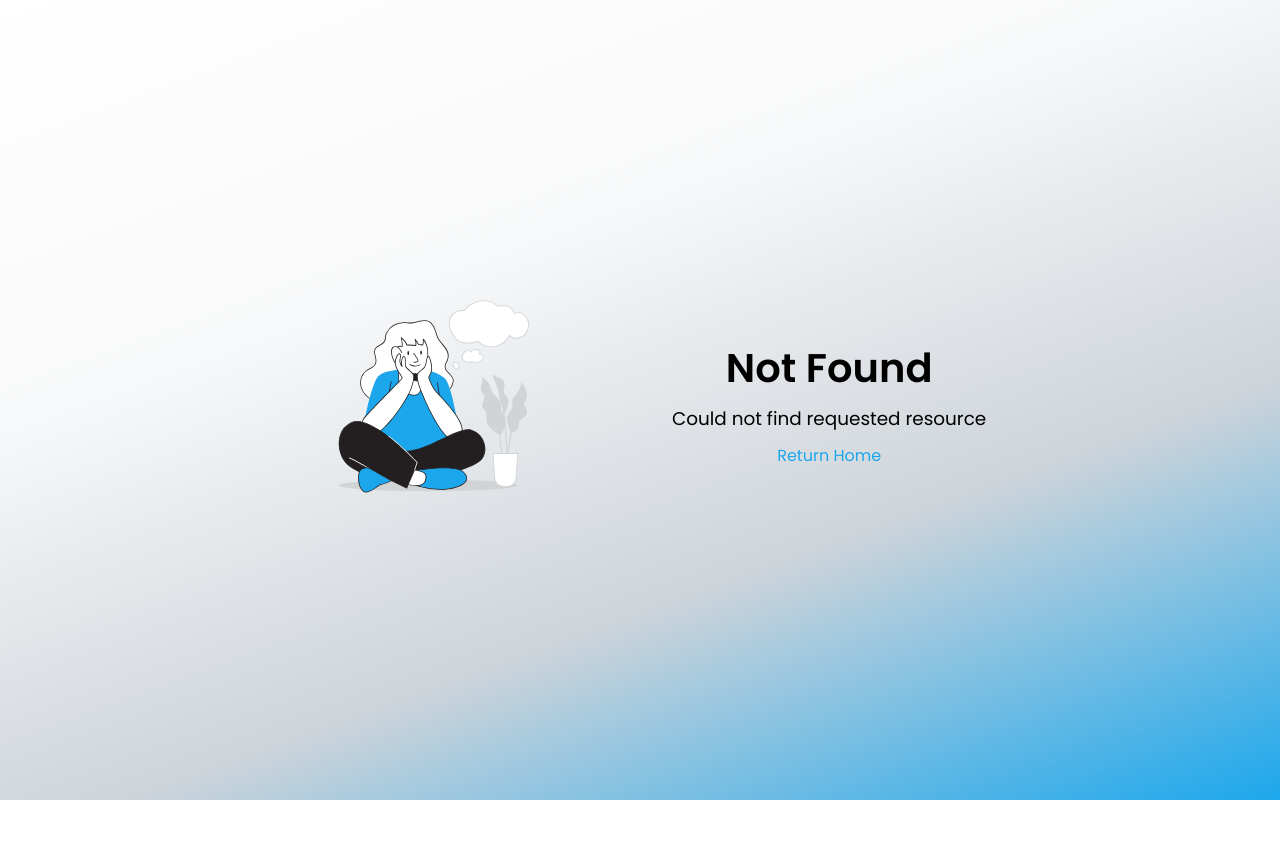
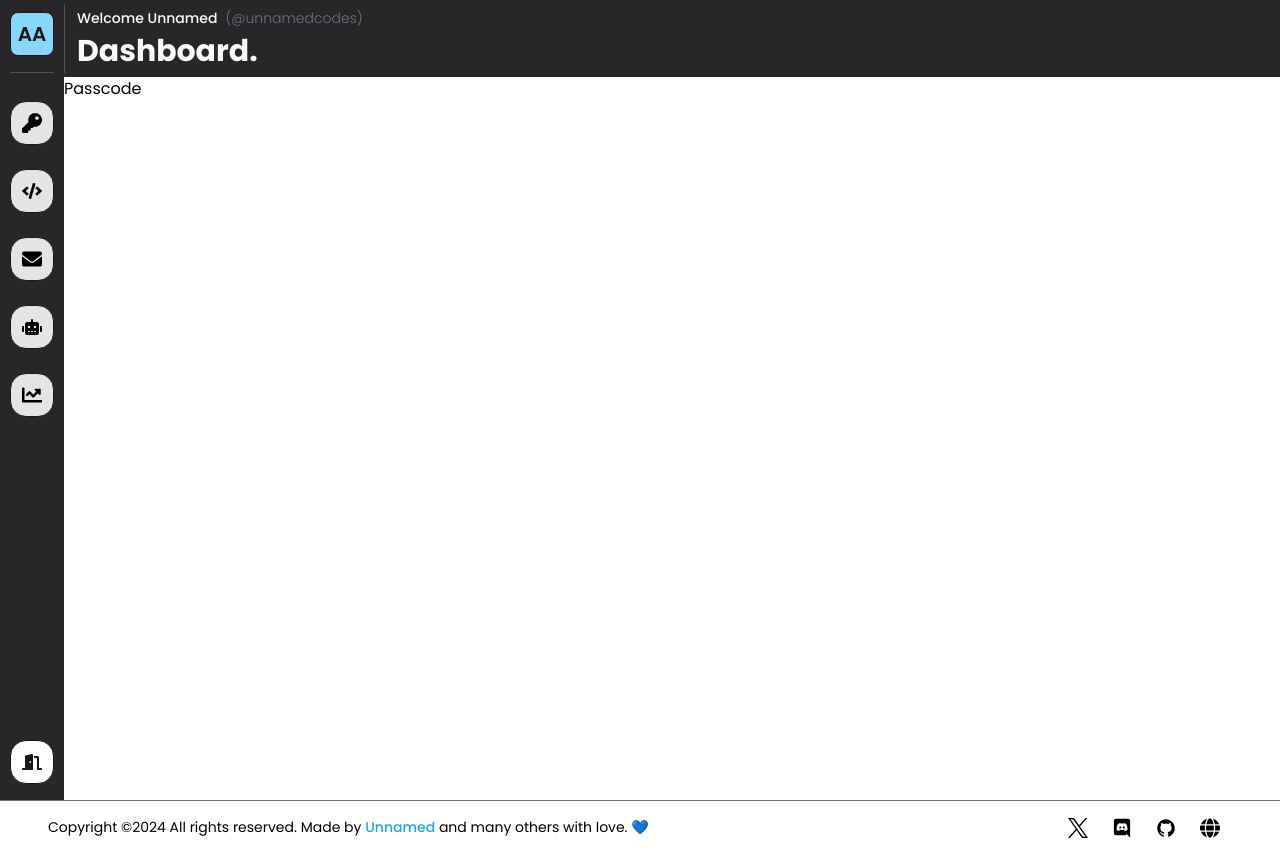
Before and after one commit to unnamed-lab/cypheir-mail-web, a Next.js app: page /dashboard/passcode in a window 1280 px wide. Before the commit this address had no page. Before the commit the page ends 800 px from the top, so only its background shows below. Built offline with nearby package versions, Linux system fonts and the light colour scheme.

Commit message:
fix(history table row): fixed the row data push method

```diff
--- /dev/null
+++ b/src/app/dashboard/passcode/page.tsx
@@ -0,0 +1,3 @@
+export default function Passcode() {
+  return <div>Passcode</div>;
+}
--- a/src/components/ui/dashboard/home/history_table_row.tsx
+++ b/src/components/ui/dashboard/home/history_table_row.tsx
@@ -21,7 +21,7 @@ export default function HistoryTableRow({ data }: { data: ITableData }) {
           rowData.push(link);
           break;
         default:
-          rowData.push(data[i]);
+          rowData.push(data[i as keyof typeof data]);
           break;
       }
     }
--- a/src/views/home/Hero.tsx
+++ b/src/views/home/Hero.tsx
@@ -2,7 +2,7 @@
 
 import Image from 'next/image';
 import Link from 'next/link';
-import { Button } from '@/components/ui';
+import { Button } from '@/components/forms';
 import users from '@/assets/img/using-devices.svg';
 
 export default function Hero() {
```
